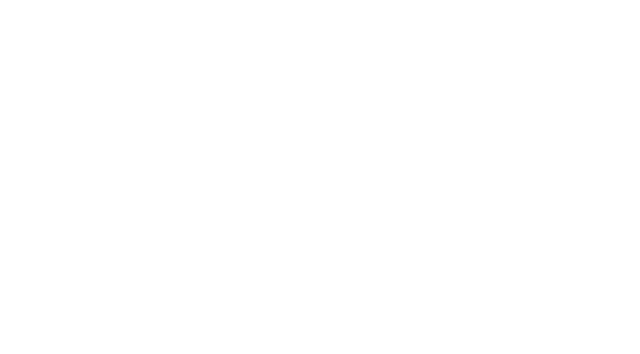
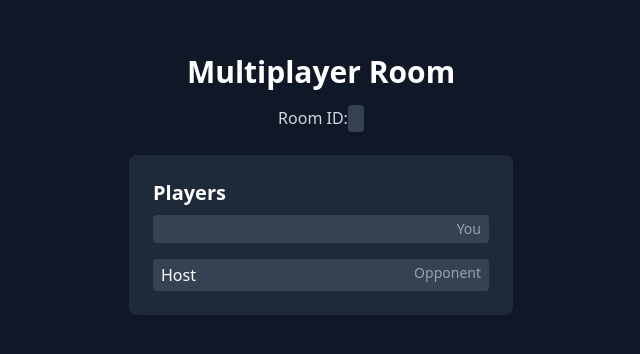
Before and after one commit to vinayak746/Tic-Tac-Toe, a React (Vite) app in the folder Tic-Tac-Toe/: page /multiplayer in a window 1280 px wide. Before the commit this address had no page. Shown: the part 216-570 px from the top of the page, without its empty margins (319-959 px from the left). Built offline with nearby package versions, Linux system fonts and the light colour scheme.

Commit message:
Add MultiplayerLobby component and update PlayerForm for multiplayer navigation

```diff
--- a/Tic-Tac-Toe/src/App.jsx
+++ b/Tic-Tac-Toe/src/App.jsx
@@ -6,6 +6,7 @@
 } from "react-router-dom";
 import PlayerForm from "./components/PlayerForm";
 import Game from "./components/Game";
+import MultiplayerLobby from "./components/MultiplayerLobby";
 
 function AppWrapper() {
   const location = useLocation();
@@ -22,6 +23,7 @@
       <Routes>
         <Route path="/" element={<PlayerForm />} />
         <Route path="/game" element={<Game />} />
+        <Route path="/multiplayer" element={<MultiplayerLobby />} />
       </Routes>
     </div>
   );
--- /dev/null
+++ b/Tic-Tac-Toe/src/components/MultiplayerLobby.jsx
@@ -0,0 +1,85 @@
+import { useSearchParams, useNavigate } from "react-router-dom";
+import { useState, useEffect } from "react";
+
+export default function MultiplayerRoom() {
+  const [params] = useSearchParams();
+  const navigate = useNavigate();
+
+  const roomId = params.get("room");
+  const name = params.get("name");
+  const type = params.get("type"); // host or guest
+
+  const [players, setPlayers] = useState([{ name, type }]);
+
+  const [isReady, setIsReady] = useState(false);
+
+  useEffect(() => {
+    // Simulate the second player joining after 2 seconds
+    const timeout = setTimeout(() => {
+      if (players.length === 1) {
+        setPlayers([
+          ...players,
+          {
+            name: type === "host" ? "Guest" : "Host",
+            type: type === "host" ? "guest" : "host",
+          },
+        ]);
+      }
+    }, 2000);
+
+    return () => clearTimeout(timeout);
+  }, [players, type]);
+
+  const handleStartGame = () => {
+    if (players.length < 2) return alert("Waiting for the second player...");
+    const player1 = players[0].name;
+    const player2 = players[1].name;
+    navigate(
+      `/game?mode=multiplayer&player1=${encodeURIComponent(
+        player1
+      )}&player2=${encodeURIComponent(player2)}&room=${roomId}`
+    );
+  };
+
+  return (
+    <div className="min-h-screen flex flex-col items-center justify-center bg-gray-900 text-white px-6 py-10">
+      <h1 className="text-3xl font-bold mb-4">Multiplayer Room</h1>
+      <p className="mb-6 text-gray-300">
+        Room ID:{" "}
+        <span className="font-mono bg-gray-700 px-2 py-1 rounded">
+          {roomId}
+        </span>
+      </p>
+
+      <div className="bg-gray-800 p-6 rounded-lg w-full max-w-sm space-y-4">
+        <h2 className="text-xl font-semibold mb-2">Players</h2>
+        {players.map((player, index) => (
+          <div
+            key={index}
+            className="flex justify-between px-2 py-1 bg-gray-700 rounded"
+          >
+            <span>{player.name}</span>
+            <span className="text-sm text-gray-400">
+              {player.type === type ? "You" : "Opponent"}
+            </span>
+          </div>
+        ))}
+
+        {players.length < 2 ? (
+          <p className="text-yellow-400 mt-4">
+            Waiting for another player to join...
+          </p>
+        ) : (
+          type === "host" && (
+            <button
+              onClick={handleStartGame}
+              className="w-full bg-green-600 hover:bg-green-700 px-4 py-2 mt-4 rounded"
+            >
+              Start Game
+            </button>
+          )
+        )}
+      </div>
+    </div>
+  );
+}
--- a/Tic-Tac-Toe/src/components/PlayerForm.jsx
+++ b/Tic-Tac-Toe/src/components/PlayerForm.jsx
@@ -4,23 +4,22 @@
 export default function PlayerForm() {
   const [player1, setPlayer1] = useState("");
   const [player2, setPlayer2] = useState("");
-  const [mode, setMode] = useState("player"); // default to PvP
-  const [aiSymbol, setAiSymbol] = useState("X"); // player goes first by default
+  const [mode, setMode] = useState("player");
+  const [aiSymbol, setAiSymbol] = useState("X");
 
   const navigate = useNavigate();
 
   function handleSubmit(e) {
     e.preventDefault();
 
-    const p1 = player1.trim();
-    const p2 = mode === "player" ? player2.trim() : "Computer";
+    const p1 = player1.trim() || "Player 1";
+    const p2 = mode === "player" ? player2.trim() || "Player 2" : "Computer";
 
     if (!p1 || (mode === "player" && !p2)) {
       alert("Please enter required name(s)");
       return;
     }
 
-    // Construct query
     const query = new URLSearchParams({
       player1: p1,
       player2: p2,
@@ -29,6 +28,11 @@
     }).toString();
 
     navigate(`/game?${query}`);
+  }
+
+  function handleMultiplayerClick(e) {
+    e.preventDefault(); // prevents form submit
+    navigate("/multiplayer");
   }
 
   return (
@@ -43,7 +47,6 @@
           onChange={(e) => setPlayer1(e.target.value)}
         />
 
-        {/* Only show Player 2 input in PvP mode */}
         {mode === "player" && (
           <input
             type="text"
@@ -65,7 +68,6 @@
           <option value="ai-hard">Play with AI (Hard)</option>
         </select>
 
-        {/* Show X/O selector only for AI modes */}
         {mode !== "player" && (
           <div className="flex justify-center space-x-4 text-white">
             <label className="flex items-center space-x-2">
@@ -91,9 +93,17 @@
 
         <button
           type="submit"
-          className="bg-blue-500 px-4 py-2 rounded hover:bg-blue-600"
+          className="bg-blue-500 px-4 py-2 rounded-lg hover:bg-blue-600"
         >
           Start Game
+        </button>
+
+        <button
+          type="button"
+          onClick={handleMultiplayerClick}
+          className="bg-purple-600 text-white px-4 py-2 rounded-xl hover:bg-purple-700"
+        >
+          Multiplayer Mode
         </button>
       </form>
     </div>
```
